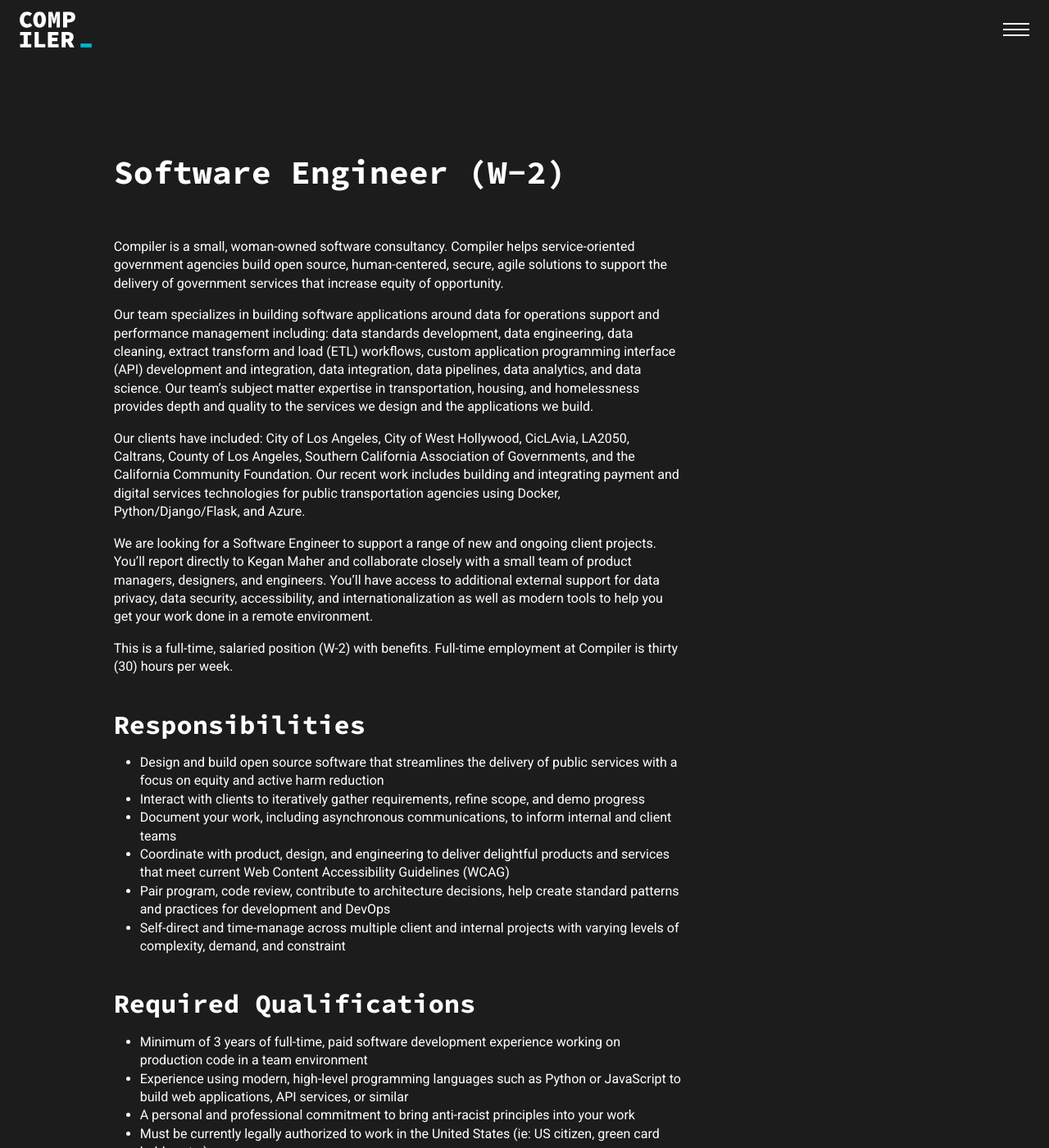
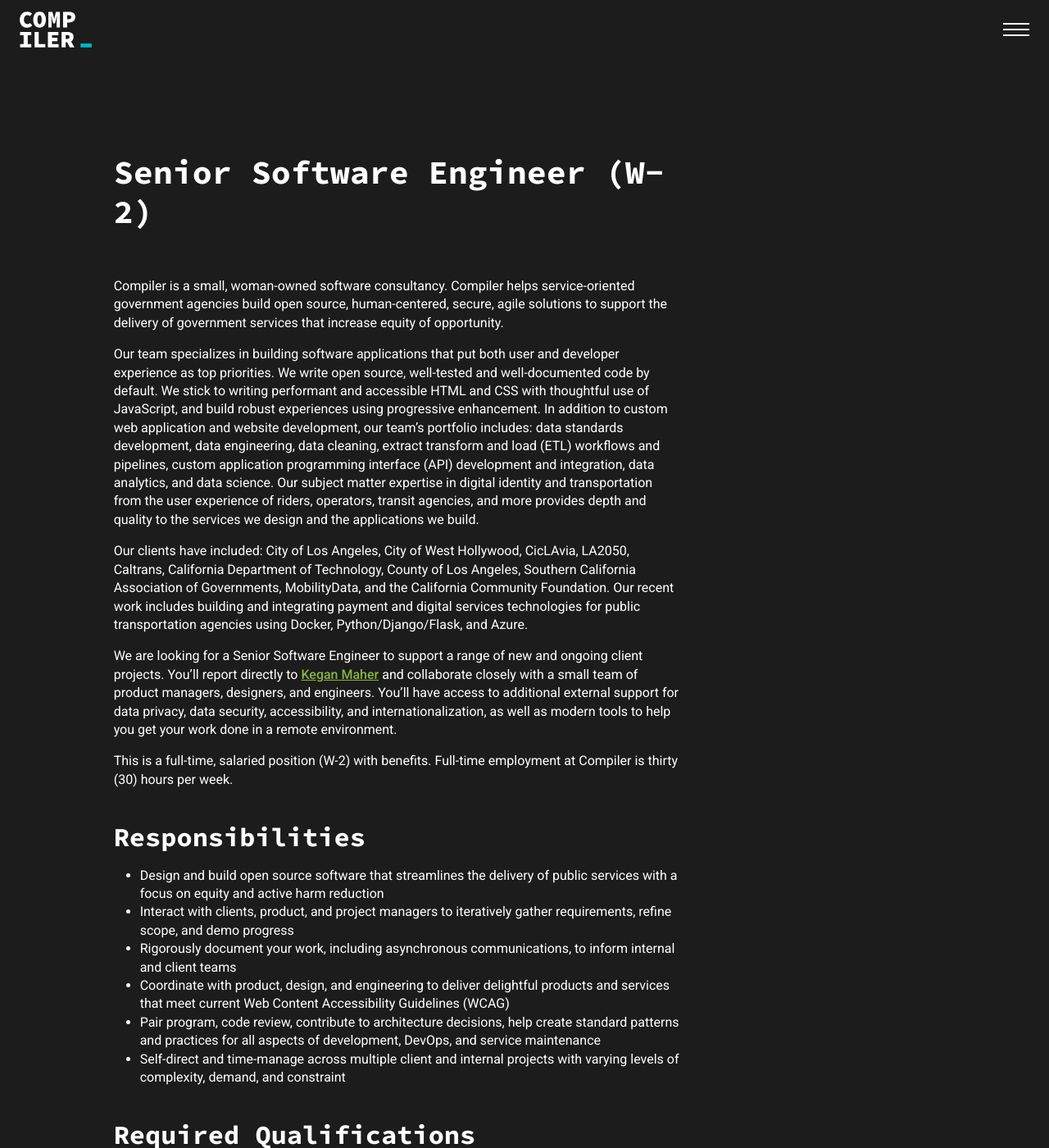
Before and after one commit to compilerla/compiler.la, a Jekyll site: the page built from src/_jobs/software-engineer.md, in a window 1280 px wide and 1400 px high. Shown: the whole window at 82% size. Built offline with Jekyll 4.4.1, drawn with Linux system fonts in a browser that asks for light colours; some of the changed text lies outside the part shown.

Commit message:
feat(jobs): update SE post

```diff
--- a/src/_jobs/software-engineer.md
+++ b/src/_jobs/software-engineer.md
@@ -1,49 +1,52 @@
 ---
 layout: job_post
-title: Software Engineer
-open_date: 2024-01-24
-close_date: 2024-02-07
+title: Senior Software Engineer
+open_date: 2025-06-17
+close_date: 2025-06-30
 type: W-2
-apply_link: https://forms.clickup.com/8631512/f/87d6r-12374/D0675FMD50KPDDFA9V?Job%20Role=Software%20Engineer
+apply_link:
 ---
 
 Compiler is a small, woman-owned software consultancy. Compiler helps service-oriented government agencies build open source, human-centered, secure, agile solutions to support the delivery of government services that increase equity of opportunity.
 
-Our team specializes in building software applications around data for operations support and performance management including: data standards development, data engineering, data cleaning, extract transform and load (ETL) workflows, custom application programming interface (API) development and integration, data integration, data pipelines, data analytics, and data science. Our team’s subject matter expertise in transportation, housing, and homelessness provides depth and quality to the services we design and the applications we build.
+Our team specializes in building software applications that put both user and developer experience as top priorities. We write open source, well-tested and well-documented code by default. We stick to writing performant and accessible HTML and CSS with thoughtful use of JavaScript, and build robust experiences using progressive enhancement. In addition to custom web application and website development, our team’s portfolio includes: data standards development, data engineering, data cleaning, extract transform and load (ETL) workflows and pipelines, custom application programming interface (API) development and integration, data analytics, and data science. Our subject matter expertise in digital identity and transportation from the user experience of riders, operators, transit agencies, and more provides depth and quality to the services we design and the applications we build.
 
-Our clients have included: City of Los Angeles, City of West Hollywood, CicLAvia, LA2050, Caltrans, County of Los Angeles, Southern California Association of Governments, and the California Community Foundation. Our recent work includes building and integrating payment and digital services technologies for public transportation agencies using Docker, Python/Django/Flask, and Azure.
+Our clients have included: City of Los Angeles, City of West Hollywood, CicLAvia, LA2050, Caltrans, California Department of Technology, County of Los Angeles, Southern California Association of Governments, MobilityData, and the California Community Foundation. Our recent work includes building and integrating payment and digital services technologies for public transportation agencies using Docker, Python/Django/Flask, and Azure.
 
-We are looking for a Software Engineer to support a range of new and ongoing client projects. You’ll report directly to Kegan Maher and collaborate closely with a small team of product managers, designers, and engineers. You’ll have access to additional external support for data privacy, data security, accessibility, and internationalization as well as modern tools to help you get your work done in a remote environment.
+We are looking for a Senior Software Engineer to support a range of new and ongoing client projects. You’ll report directly to [Kegan Maher](https://github.com/thekaveman) and collaborate closely with a small team of product managers, designers, and engineers. You’ll have access to additional external support for data privacy, data security, accessibility, and internationalization, as well as modern tools to help you get your work done in a remote environment.
 
 This is a full-time, salaried position (W-2) with benefits. Full-time employment at Compiler is thirty (30) hours per week.
 
 ## Responsibilities
 
 - Design and build open source software that streamlines the delivery of public services with a focus on equity and active harm reduction
-- Interact with clients to iteratively gather requirements, refine scope, and demo progress
-- Document your work, including asynchronous communications, to inform internal and client teams
+- Interact with clients, product, and project managers to iteratively gather requirements, refine scope, and demo progress
+- Rigorously document your work, including asynchronous communications, to inform internal and client teams
 - Coordinate with product, design, and engineering to deliver delightful products and services that meet current Web Content Accessibility Guidelines (WCAG)
-- Pair program, code review, contribute to architecture decisions, help create standard patterns and practices for development and DevOps
+- Pair program, code review, contribute to architecture decisions, help create standard patterns and practices for all aspects of development, DevOps, and service maintenance
 - Self-direct and time-manage across multiple client and internal projects with varying levels of complexity, demand, and constraint
 
 ## Required Qualifications
 
-- Minimum of 3 years of full-time, paid software development experience working on production code in a team environment
+- Minimum of four (4) years of full-time, paid software development experience working on production code in a team environment
+- Experience developing performant and accessible front-end web interfaces that meet WCAG standards, using semantic HTML and modern CSS
+- Experience working with or in proximity to local, state, and/or federal government technical or product teams
+- Experience implementing or familiarity with the fundamentals of public sector open source design systems, such as the U.S. Web Design System (USWDS), and California’s State Web Template and Design System.
+- Experience designing, building, testing, and maintaining web applications that support internationalization (i18n) and localization (L11n)
 - Experience using modern, high-level programming languages such as Python or JavaScript to build web applications, API services, or similar
 - A personal and professional commitment to bring anti-racist principles into your work
 - Must be currently legally authorized to work in the United States (ie: US citizen, green card holder, etc.)
 
 ## Preferred Qualifications
 
-- Experience working with or in proximity to government
-- Experience developing performant and accessible front-end components that meet WCAG standards, using advanced HTML and CSS
-- Experience maintaining databases for web application usage
-- Experience integrating production applications with third-party APIs that provide services such as authentication or user enrollment into external systems
+- Experience with technical copy writing and strong written communication skills; familiarity with Markdown as a format for technical writing
+- Experience implementing progressive enhancement for the user experience without reliance on heavy JavaScript frameworks
+- Experience collaborating with product managers, UI/UX designers, and remote teams
+- Experience and appreciation of writing automated unit, integration, and quality assurance tests for code and user processes
 - Experience using Docker and containers to manage reproducible environments
-- Experience deploying and managing production applications and services in cloud environments such as Azure and GCP, preferably with Infrastructure as Code systems such as Terraform
-- Experience and appreciation of writing unit and integration tests for code
-- Experience collaborating with product managers, UI/UX designers, remote teams, along with client technical teams
+- Experience deploying and scaling production applications and services in cloud environments such as Azure, AWS, and GCP, preferably with Infrastructure as Code systems such as Terraform and CDK
 - Knowledge of Git / GitHub-based development workflows and open source project management
+- Experience building websites using templating languages and frameworks like Jinja, Liquid, and Mustache; and static site generators like Eleventy, Jekyll, and Pelican.
 - A love of public transportation
 - Preference given to candidates located in California, and specifically Los Angeles
 
@@ -71,10 +75,10 @@
 
 - This position is 100% remote
 - Los Angeles-based staff have the opportunity to work from our office at the Los Angeles Cleantech Incubator (LACI) in downtown Los Angeles, CA
-- Flexible working hours; expect an overlap with the Pacific time zone. The current team is spread across Pacific, Central, and Eastern time zones in the US
+- Flexible working hours; expect an overlap with the Pacific time zone. The current team is spread across Pacific, Central, and Eastern time zones in the U.S.
 
 ## To Apply
 
-- Applications accepted Wednesday January 24, 2024 - Wednesday February 7, 2024
-- Using the linked form, please briefly introduce yourself and upload your resume
+- Applications accepted Tuesday, June 17 - Monday, June 30, 2025
+- Using the linked form, please briefly introduce yourself and upload your resume as a PDF
 - Cover letters are not expected, and extra weight in scoring will not be given to those that include them
```
Also changed, not shown: other parts of src/_jobs/software-engineer.md (+4 -3 lines).
